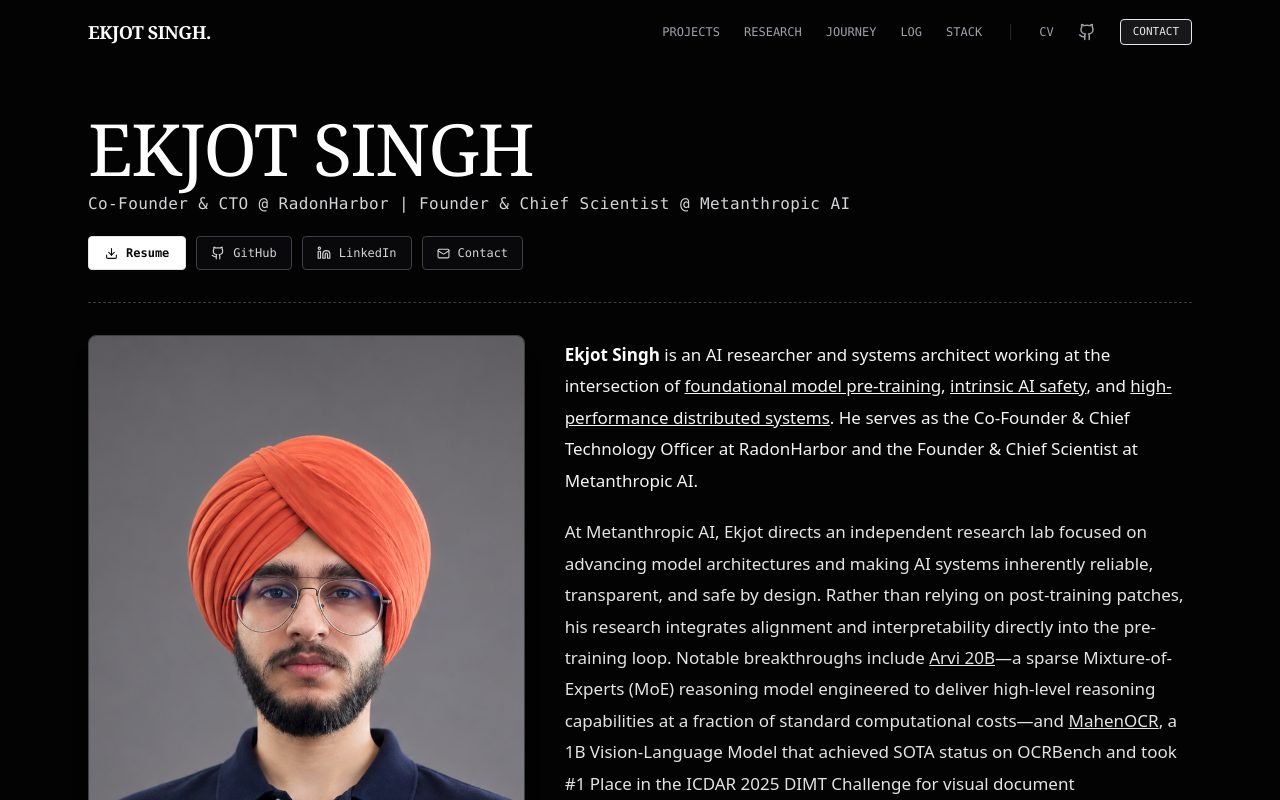
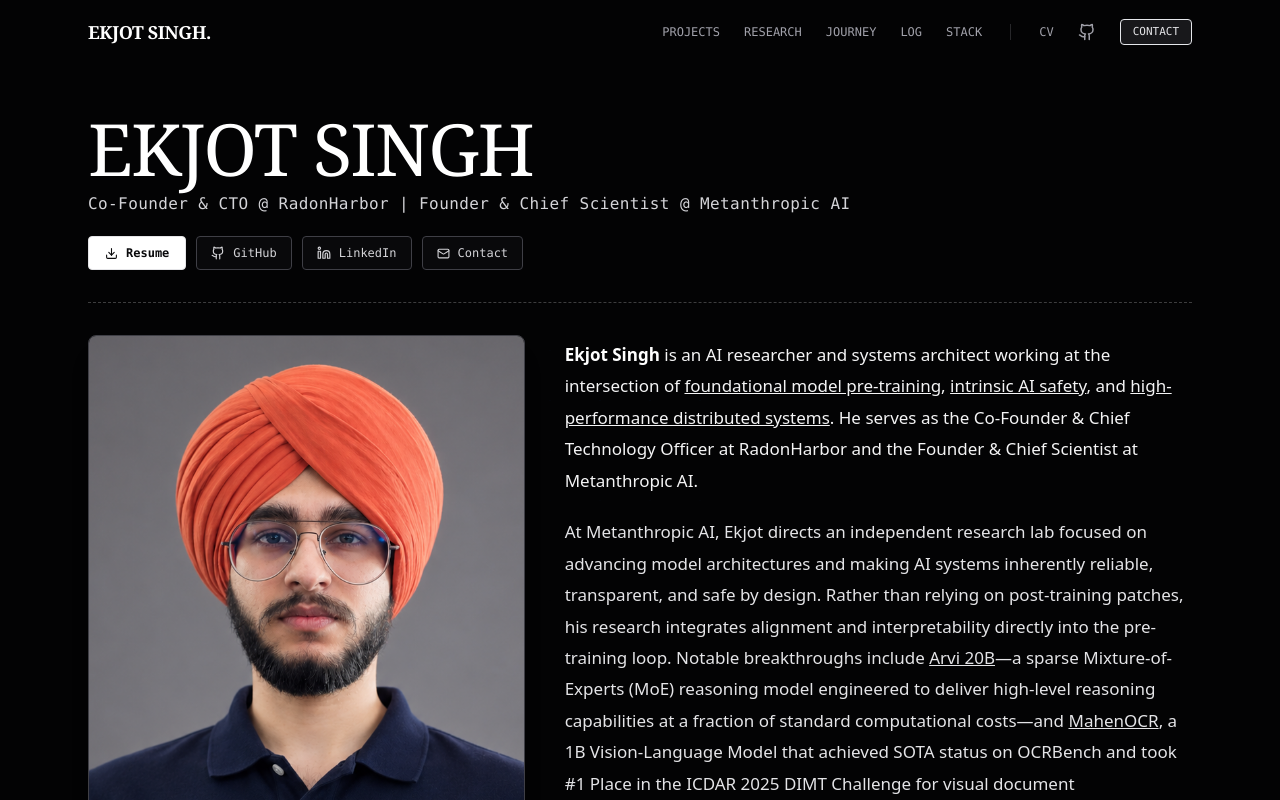
Before and after one commit to ekjotsinghmakhija/website, a Next.js app: page / in a window 1280 px wide. Shown: the top 800 px of the page. Built offline with nearby package versions, Linux system fonts and the light colour scheme.

Commit message:
style(hero): zoom landing hero image by 10% and crop 5% from top

```diff
--- a/src/components/sections/BentoHero.tsx
+++ b/src/components/sections/BentoHero.tsx
@@ -65,7 +65,7 @@ export default function BentoHero() {
               fill
               priority
               sizes="(max-width: 1024px) 100vw, 40vw"
-              className="object-cover object-top"
+              className="object-cover scale-110 origin-[center_55%] -translate-y-[5%]"
             />
           </div>
         </div>
```
